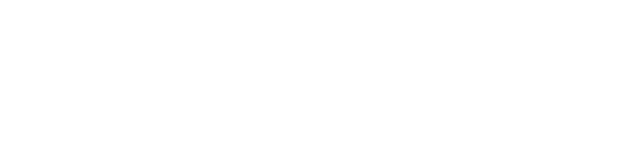
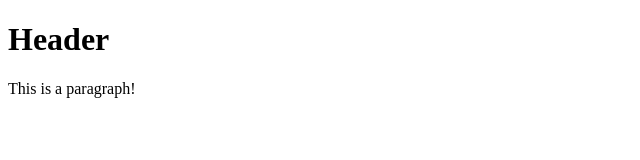
Before and after one commit to DamianWasilewicz/git-test, a website: page index.html in a window 1280 px wide. Shown: the whole page, without its empty margins (0-640 px from the left). Drawn offline with Linux system fonts and the light colour scheme.

Commit message:
gitignore

```diff
--- a/index.html
+++ b/index.html
@@ -1,10 +1,10 @@
 <!DOCTYPE html>
 <html>
 <head>
-	<title>
-	</title>
+	<title>Git Test</title>
 </head>
 <body>
-
+	<h1>Header</h1>
+	<p>This is a paragraph!</p>
 </body>
 </html>
--- a/package.json
+++ b/package.json
@@ -4,7 +4,9 @@
   "description": "This is a test directory to learn Git and Node",
   "main": "index.html",
   "scripts": {
-    "test": "echo \"Error: no test specified\" && exit 1"
+    "start":"npm run lite",
+    "test": "echo \"Error: no test specified\" && exit 1",
+    "lite":"lite-server"
   },
   "repository": {
     "type": "git",
```
Also changed, not shown: 1 other file.
